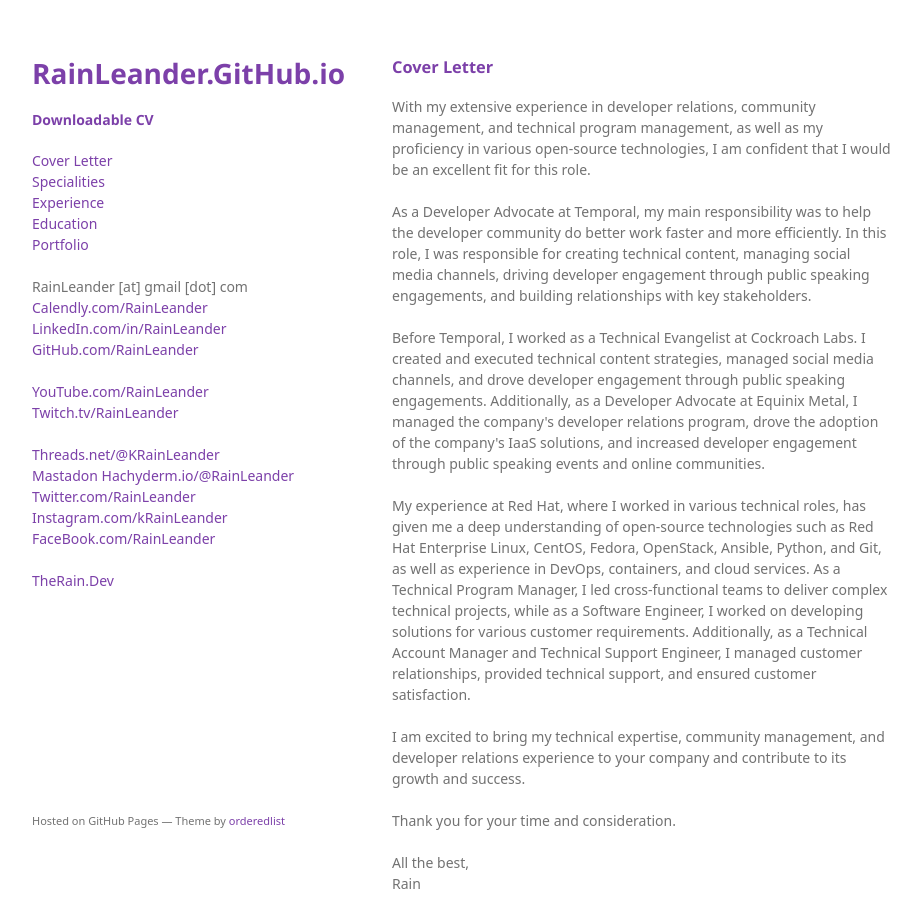
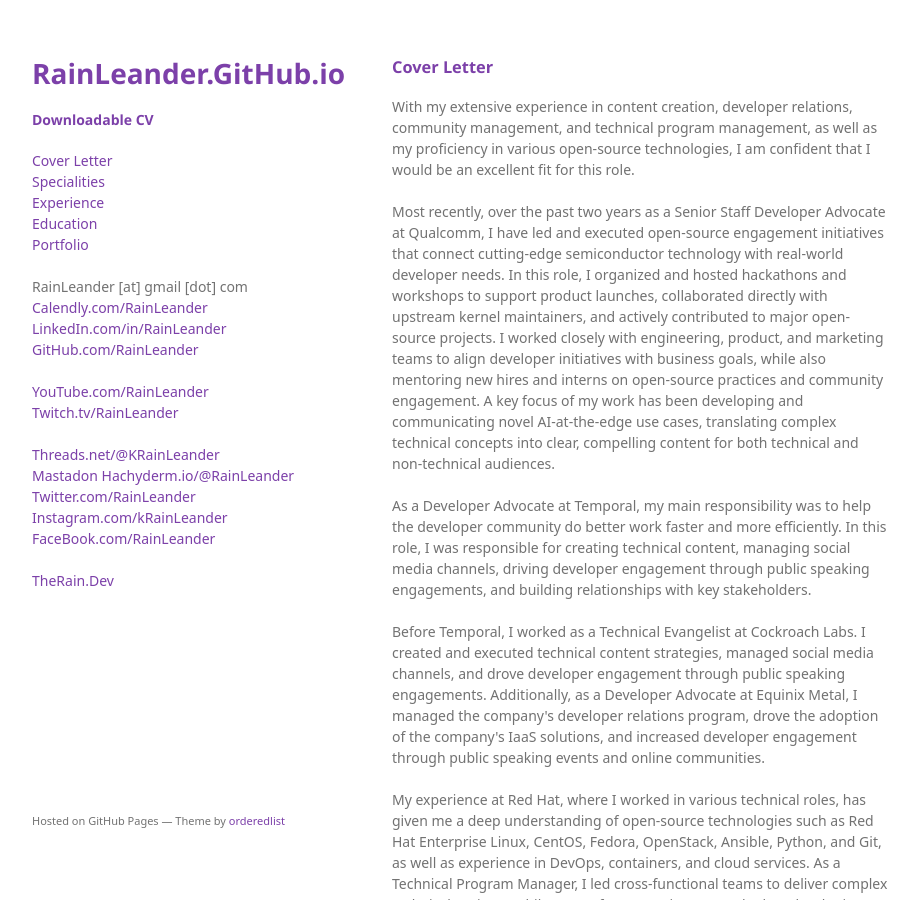
Before and after one commit to rainleander/rainleander.github.io, a Jekyll site: the page cv/index.html, which Jekyll copies as it is, in a window 1280 px wide and 900 px high. Shown: the whole window, without its empty margins (178-1099 px from the left). Built offline with Jekyll 4.4.1, drawn with Linux system fonts in a browser that asks for light colours; some web fonts are replaced.

Commit message:
Update cover letter with recent experience details
Expanded cover letter to include recent experience and specific contributions at Qualcomm, as well as detailed past roles at Temporal, Cockroach Labs, and Red Hat.

```diff
--- a/cv/index.html
+++ b/cv/index.html
@@ -44,7 +44,8 @@
       </header>
       <section>
         <h3><a id="cover-letter" class="anchor" href="#cover-letter" aria-hidden="true">Cover Letter</a></h3>
-        <p>With my extensive experience in developer relations, community management, and technical program management, as well as my proficiency in various open-source technologies, I am confident that I would be an excellent fit for this role.<br><br>
+        <p>With my extensive experience in content creation, developer relations, community management, and technical program management, as well as my proficiency in various open-source technologies, I am confident that I would be an excellent fit for this role.<br><br>
+          Most recently, over the past two years as a Senior Staff Developer Advocate at Qualcomm, I have led and executed open-source engagement initiatives that connect cutting-edge semiconductor technology with real-world developer needs. In this role, I organized and hosted hackathons and workshops to support product launches, collaborated directly with upstream kernel maintainers, and actively contributed to major open-source projects. I worked closely with engineering, product, and marketing teams to align developer initiatives with business goals, while also mentoring new hires and interns on open-source practices and community engagement. A key focus of my work has been developing and communicating novel AI-at-the-edge use cases, translating complex technical concepts into clear, compelling content for both technical and non-technical audiences.<br><br>
           As a Developer Advocate at Temporal, my main responsibility was to help the developer community do better work faster and more efficiently. In this role, I was responsible for creating technical content, managing social media channels, driving developer engagement through public speaking engagements, and building relationships with key stakeholders.<br><br>
           Before Temporal, I worked as a Technical Evangelist at Cockroach Labs. I created and executed technical content strategies, managed social media channels, and drove developer engagement through public speaking engagements. Additionally, as a Developer Advocate at Equinix Metal, I managed the company's developer relations program, drove the adoption of the company's IaaS solutions, and increased developer engagement through public speaking events and online communities.<br><br>
           My experience at Red Hat, where I worked in various technical roles, has given me a deep understanding of open-source technologies such as Red Hat Enterprise Linux, CentOS, Fedora, OpenStack, Ansible, Python, and Git, as well as experience in DevOps, containers, and cloud services. As a Technical Program Manager, I led cross-functional teams to deliver complex technical projects, while as a Software Engineer, I worked on developing solutions for various customer requirements. Additionally, as a Technical Account Manager and Technical Support Engineer, I managed customer relationships, provided technical support, and ensured customer satisfaction.<br><br>
```
